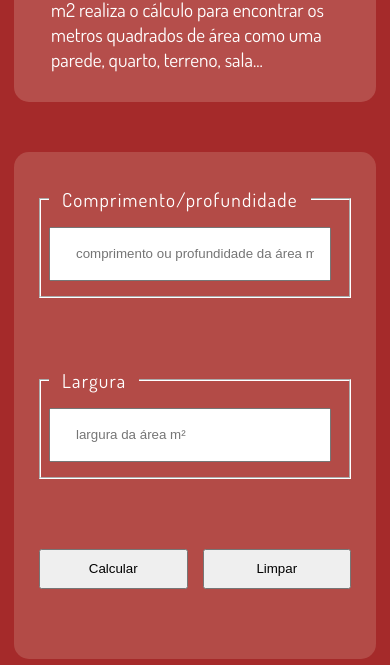
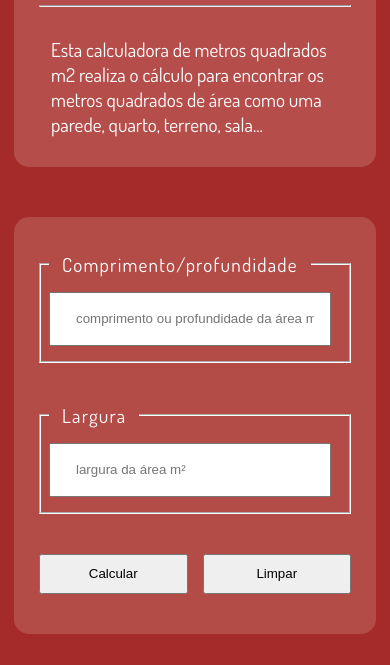
Before and after one commit to Rafaelbribeiro/calculadora_m2Total, a plain HTML site: page index.html in a window 390 px wide. Shown: the part 179-844 px from the top of the page. Drawn offline with Linux system fonts and the light colour scheme.

Commit message:
update responsivo
atualizando responsivo

```diff
--- a/style.css
+++ b/style.css
@@ -122,6 +122,7 @@ main button{
         padding: 15px 25px;
         justify-content: center;
         row-gap: 15px;
+        margin-top: 40px;
         width: 80%;
         border-radius: 15px;
         height: auto;
@@ -136,7 +137,7 @@ main button{
         display: flex;
         background-color: #f5f5dc29;
         flex-direction: column;
-        row-gap: 70px;
+        row-gap: 40px;
         justify-content: center;
         font-family: sans-serif;
         width: 80%;
```
